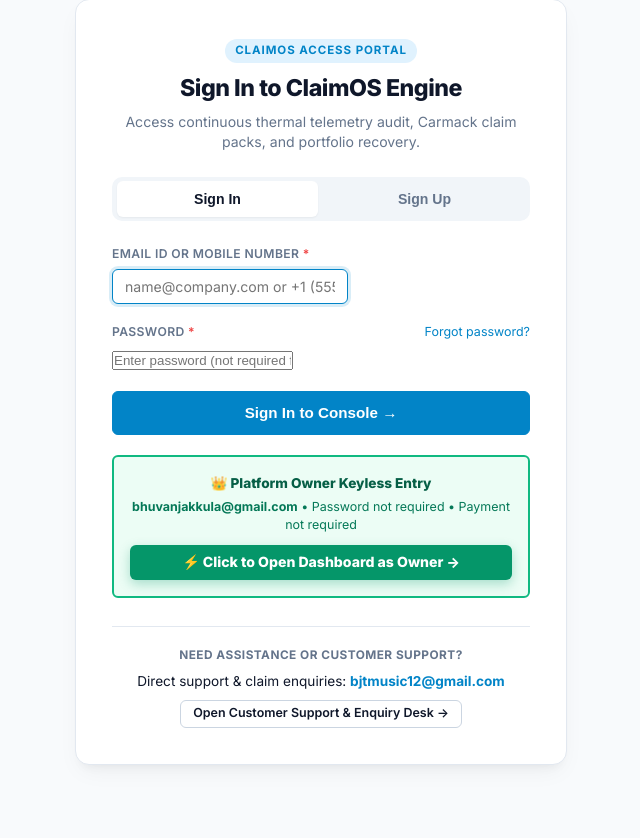
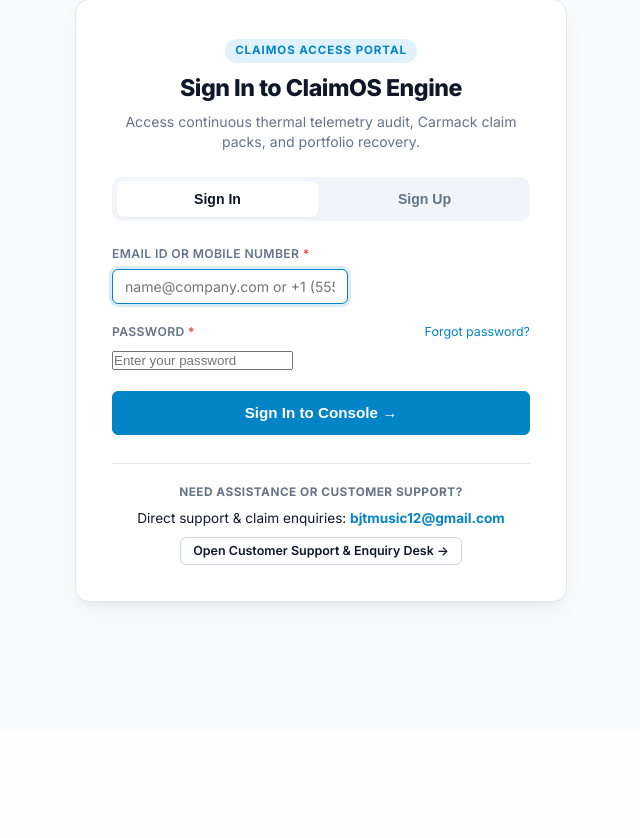
Before and after one commit to bhuvanjakkula/claimos, a FastAPI app: page /auth in a window 1280 px wide. Shown: the part 175-1013 px from the top of the page, without its empty margins (319-959 px from the left). After the commit the page ends 783 px from the top, so only its background shows below. Run offline with FastAPI, Linux system fonts and the light colour scheme; some libraries are stand-ins or nearby versions.

Commit message:
fix: remove owner keyless entry banner and email from website UI

```diff
--- a/app/templates/auth.html
+++ b/app/templates/auth.html
@@ -76,7 +76,7 @@
           <a href="/support" style="font-size: 0.78rem; color: #0284c7; text-decoration: none;">Forgot password?</a>
         </div>
         <div class="input-with-icon">
-          <input type="password" id="signin_password" name="password" placeholder="Enter password (not required for owner)">
+          <input type="password" id="signin_password" name="password" placeholder="Enter your password">
         </div>
       </div>
 
@@ -84,19 +84,6 @@
         Sign In to Console &rarr;
       </button>
     </form>
-
-    <!-- Dedicated Owner Keyless Entry Card -->
-    <div style="margin-top: 1.25rem; padding: 1rem; background: #ecfdf5; border: 2px solid #10b981; border-radius: var(--radius-sm); text-align: center;">
-      <div style="font-size: 0.85rem; font-weight: 800; color: #065f46; margin-bottom: 0.25rem;">
-        👑 Platform Owner Keyless Entry
-      </div>
-      <div style="font-size: 0.78rem; color: #047857; margin-bottom: 0.65rem;">
-        <strong>bhuvanjakkula@gmail.com</strong> &bull; Password not required &bull; Payment not required
-      </div>
-      <a href="/owner-login" class="btn btn-success" style="width: 100%; font-size: 0.88rem; padding: 0.55rem; font-weight: 800; text-decoration: none; display: flex; align-items: center; justify-content: center; gap: 0.4rem; background: #059669; border: none; color: #ffffff; box-shadow: 0 4px 12px rgba(5, 150, 105, 0.3);">
-        <span>⚡ Click to Open Dashboard as Owner &rarr;</span>
-      </a>
-    </div>
 
     <!-- SIGN UP FORM -->
     <form id="form-signup" method="post" action="/auth/signup" class="auth-form" style="{% if mode != 'signup' %}display: none;{% endif %}">
```
Also changed, not shown: app/templates/first_layer.html (+0 -13 lines).
